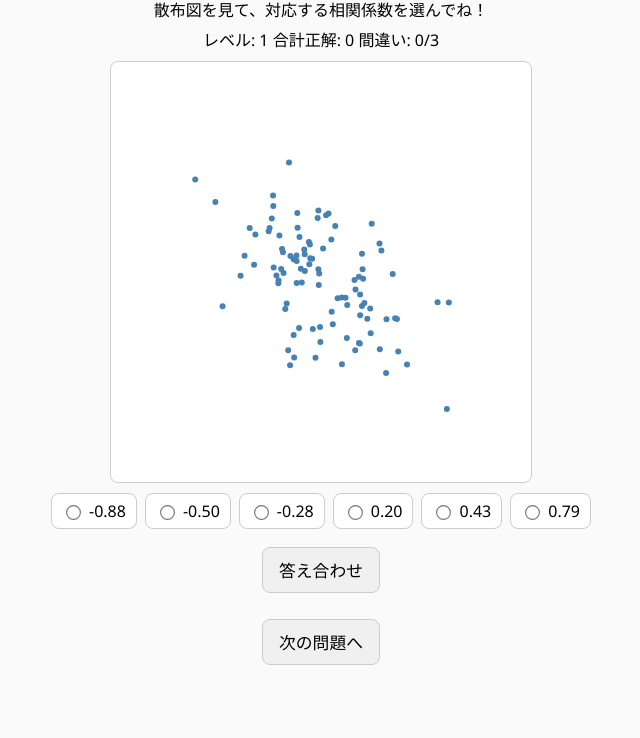
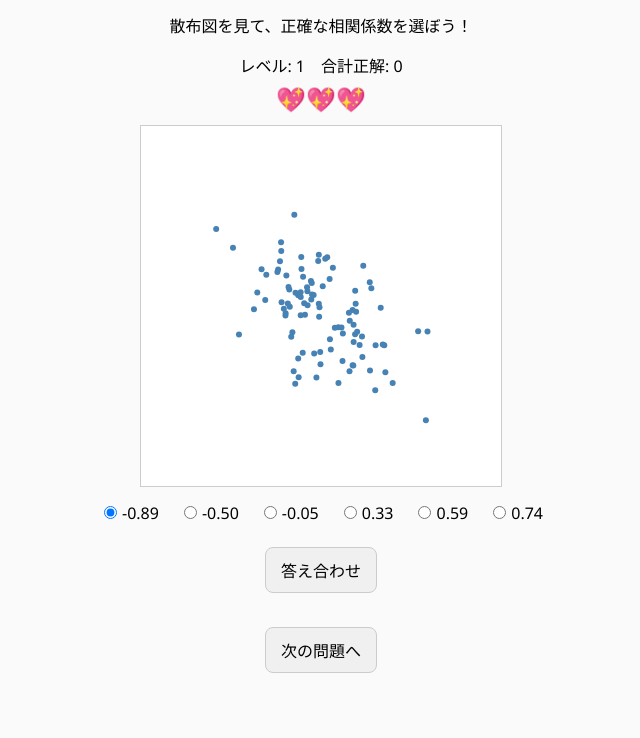
Before and after one commit to pde7swtm42p95ea/correlation-coefficient-game, a plain HTML site: page index.html in a window 1280 px wide. Shown: the part 62-800 px from the top of the page, without its empty margins (319-959 px from the left). Drawn offline with Linux system fonts and the light colour scheme.

Commit message:
index.html

```diff
--- a/index.html
+++ b/index.html
@@ -1,194 +1,228 @@
 <!DOCTYPE html>
 <html lang="ja">
 <head>
-<meta charset="utf-8" />
-<meta name="viewport" content="width=device-width,initial-scale=1" />
-<title>📊 相関係数当てゲーム</title>
+<meta charset="UTF-8">
+<meta name="viewport" content="width=device-width, initial-scale=1.0">
+<title>📊 相関係数 当てゲーム</title>
 <style>
-:root{
-  --bg:#fafafa; --border:#ccc; --btn:#f0f0f0; --btn-hover:#e0e0e0;
+body {
+  font-family: 'Hiragino Kaku Gothic ProN', 'Segoe UI', sans-serif;
+  text-align: center;
+  margin: 10px;
+  background: #fafafa;
 }
-body{margin:0; background:var(--bg); font-family:'Hiragino Kaku Gothic ProN','Segoe UI',sans-serif; text-align:center;}
-h2{margin:12px 0; font-size:clamp(1.1rem,2vw,1.5rem);}
-p{margin:6px 0; font-size:clamp(0.9rem,1.8vw,1rem);}
-#score{font-size:clamp(0.9rem,1.6vw,1rem); margin-bottom:8px;}
-canvas{
-  width:95vw; max-width:420px; aspect-ratio:1/1;
-  border:1px solid var(--border); border-radius:8px;
-  background:#fff; display:block; margin:10px auto;
+canvas {
+  border: 1px solid #ccc;
+  width: 90vw;
+  max-width: 360px;
+  height: auto;
+  background: white;
+  margin: 10px auto;
+  display: block;
 }
-.choice-container{
-  display:flex; flex-wrap:wrap; justify-content:center; gap:8px; margin:10px 0;
+button {
+  margin: 8px;
+  padding: 10px 15px;
+  font-size: 16px;
+  border-radius: 8px;
+  border: 1px solid #ccc;
+  background: #f0f0f0;
 }
-.choice-container label{
-  display:flex; align-items:center; gap:6px;
-  background:#fff; border:1px solid var(--border); border-radius:8px;
-  padding:6px 10px; font-size:clamp(0.95rem,1.8vw,1rem); cursor:pointer;
+button:hover { background: #e0e0e0; }
+#result {
+  font-weight: bold;
+  margin-top: 10px;
+  font-size: 18px;
+  transition: color 0.3s ease;
 }
-input[type="radio"]{transform:scale(1.15);}
-.btn{
-  padding:10px 16px; margin:8px; border-radius:8px;
-  border:1px solid var(--border); background:var(--btn);
-  font-size:clamp(1rem,2vw,1.05rem); cursor:pointer;
+#score {
+  font-size: 16px;
+  margin: 5px 0;
 }
-.btn:hover{background:var(--btn-hover);}
-#result{font-weight:700; margin-top:10px; font-size:clamp(1rem,2vw,1.1rem);}
+#hearts {
+  font-size: 24px;
+  margin-top: 5px;
+}
+.choice-container {
+  display: flex;
+  flex-wrap: wrap;
+  justify-content: center;
+  margin: 10px 0;
+}
+.choice-container label {
+  margin: 5px 10px;
+  font-size: 16px;
+  cursor: pointer;
+}
+input[type="radio"] { margin-right: 5px; }
 </style>
 </head>
 <body>
-<h2>📊 相関係数当てゲーム</h2>
-<p>散布図を見て、対応する相関係数を選んでね！</p>
-<div id="score">レベル: 1  合計正解: 0  間違い: 0/3</div>
+<h2>📊 相関係数 当てゲーム</h2>
+<p>散布図を見て、正確な相関係数を選ぼう！</p>
+<div id="score">レベル: 1　合計正解: 0</div>
+<div id="hearts">💖💖💖</div>
 <canvas id="scatter" width="360" height="360"></canvas>
 <div class="choice-container" id="choices"></div>
-<button class="btn" id="checkBtn">答え合わせ</button>
+<button id="checkBtn" onclick="checkAnswer()">答え合わせ</button>
 <p id="result"></p>
-<button class="btn" id="nextBtn">次の問題へ</button>
+<button onclick="nextQuestion()">次の問題へ</button>
 
 <script>
-let trueR=0, points=[], totalCorrect=0, wrongCount=0, answered=false, level=1;
+let trueR = 0;
+let points = [];
+let totalCorrect = 0;
+let wrongCount = 0;
+let answered = false;
+let level = 1;
+const maxMistakes = 3;
 
-function randn(){
-  let u=0,v=0; while(u===0)u=Math.random(); while(v===0)v=Math.random();
+function randn() {
+  let u=0,v=0; while(u===0) u=Math.random(); while(v===0) v=Math.random();
   return Math.sqrt(-2*Math.log(u))*Math.cos(2*Math.PI*v);
 }
-function clamp(v,min,max){return Math.min(Math.max(v,min),max);}
-function to2(v){return Number(v.toFixed(2));}
 
-function getStdDevByLevel(lv){return lv===1?0.6:lv===2?0.8:lv===3?1.5:2.0;}
-function getColorByLevel(lv){return lv===1?"steelblue":lv===2?"orange":lv===3?"green":"crimson";}
+function getStdDevByLevel(lv){
+  if(lv===1) return 0.6;
+  if(lv===2) return 0.8;
+  if(lv===3) return 1.5;
+  return 2.0;
+}
+
+function getColorByLevel(lv){
+  if(lv===1) return "steelblue";
+  if(lv===2) return "orange";
+  if(lv===3) return "green";
+  return "crimson";
+}
 
 function generateData(r,n=80,lv=1){
-  const data=[],sd=getStdDevByLevel(lv),safeR=clamp(r,-0.9999,0.9999);
+  const data=[];
+  const sd=getStdDevByLevel(lv);
   for(let i=0;i<n;i++){
     const x=randn()*sd;
-    const y=safeR*x+Math.sqrt(1-safeR*safeR)*randn()*sd;
+    const y=r*x + Math.sqrt(1-r*r)*randn()*sd;
     data.push([x,y]);
   }
   return data;
 }
 
 function drawScatter(data){
-  const canvas=document.getElementById("scatter");
-  const ctx=canvas.getContext("2d");
-  const dpr=window.devicePixelRatio||1;
-  const cssSize=Math.min(window.innerWidth*0.9,420);
-  canvas.style.width=cssSize+"px";
-  canvas.style.height=cssSize+"px";
-  canvas.width=cssSize*dpr;
-  canvas.height=cssSize*dpr;
-  ctx.setTransform(1,0,0,1,0,0);
-  ctx.scale(dpr,dpr);
-  ctx.clearRect(0,0,cssSize,cssSize);
+  const ctx=document.getElementById("scatter").getContext("2d");
+  ctx.clearRect(0,0,360,360);
   ctx.fillStyle=getColorByLevel(level);
-  const center=cssSize/2, scaleFactor=cssSize/5;
   data.forEach(([x,y])=>{
-    const px=center+x*scaleFactor, py=center-y*scaleFactor;
-    ctx.beginPath(); ctx.arc(px,py,3,0,2*Math.PI); ctx.fill();
+    const px=180+x*70;
+    const py=180-y*70;
+    ctx.beginPath();
+    ctx.arc(px,py,3,0,2*Math.PI);
+    ctx.fill();
   });
 }
 
-/* 🎯 6択生成：正3・負3・全体で0.15以上差を保証 */
-function createChoices(trueR){
-  const minDiff=0.15;
-  let choices=[], attempts=0;
-  while(attempts<500){
-    const pos=[],neg=[];
-    while(pos.length<3){
-      const r=to2(0.05+Math.random()*0.95);
-      if(pos.every(x=>Math.abs(x-r)>=minDiff)) pos.push(r);
+function generateDistinctValues(center,count,min,max){
+  const values=[];
+  let attempts=0;
+  while(values.length<count && attempts<500){
+    const val=min+(max-min)*Math.random();
+    const rounded=Math.round(val*100)/100;
+    if(values.every(x=>Math.abs(x-rounded)>=0.15)){
+      values.push(rounded);
     }
-    while(neg.length<3){
-      const r=to2(-0.05-Math.random()*0.95);
-      if(neg.every(x=>Math.abs(x-r)>=minDiff)) neg.push(r);
-    }
-    choices=[...neg,...pos];
-
-    // trueRを置換（同側のランダム位置）
-    if(trueR>=0){
-      const idx=3+Math.floor(Math.random()*3);
-      choices[idx]=to2(trueR);
-    }else{
-      const idx=Math.floor(Math.random()*3);
-      choices[idx]=to2(trueR);
-    }
-
-    // 全体の間隔チェック
-    let ok=true;
-    for(let i=0;i<choices.length;i++){
-      for(let j=i+1;j<choices.length;j++){
-        if(Math.abs(choices[i]-choices[j])<minDiff){
-          ok=false; break;
-        }
-      }
-      if(!ok) break;
-    }
-    if(ok) return choices.sort((a,b)=>a-b);
     attempts++;
   }
-  // fallback（500回超えたら安全にランダムで返す）
-  return [-0.9,-0.6,-0.3,0.3,0.6,0.9];
-}
-
-function updateScoreDisplay(){
-  document.getElementById("score").textContent=
-    `レベル: ${level}  合計正解: ${totalCorrect}  間違い: ${wrongCount}/3`;
-}
-
-function setRadioDisabled(disabled){
-  document.querySelectorAll('input[name="rchoice"]').forEach(i=>i.disabled=disabled);
+  return values;
 }
 
 function newQuestion(){
+  document.getElementById("result").textContent="";
+  document.getElementById("result").style.color="#000";
   answered=false;
-  document.getElementById("result").textContent="";
-  level=Math.floor(totalCorrect/5)+1;
-  trueR=to2((Math.random()*2-1));
-  points=generateData(trueR,100,level);
+
+  level = Math.floor(totalCorrect/5)+1;
+  trueR = Math.round((Math.random()*2-1)*100)/100;
+  points = generateData(trueR,100,level);
   drawScatter(points);
-  const choices=createChoices(trueR);
+
+  // 3 positive + 3 negative choices
+  const positive = generateDistinctValues(0.5,3,0,1);
+  const negative = generateDistinctValues(-0.5,3,-1,0);
+  let choices = [...positive, ...negative];
+
+  // Insert true answer randomly
+  if(!choices.includes(trueR)) {
+    const idx = Math.floor(Math.random()*choices.length);
+    choices[idx] = trueR;
+  }
+
+  // Ensure spacing ≥ 0.15
+  choices = [...new Set(choices)].sort((a,b)=>a-b);
+  for(let i=0;i<choices.length;i++){
+    for(let j=i+1;j<choices.length;j++){
+      if(Math.abs(choices[i]-choices[j])<0.15){
+        choices[j]=choices[j]>0?choices[j]+0.15:choices[j]-0.15;
+      }
+    }
+  }
+
   const container=document.getElementById("choices");
   container.innerHTML="";
-  choices.forEach((c)=>{
+  choices.forEach((c,i)=>{
     const label=document.createElement("label");
-    label.innerHTML=`<input type="radio" name="rchoice" value="${c}"> ${c.toFixed(2)}`;
+    label.innerHTML=`<input type="radio" name="rchoice" value="${c}" ${i===0?"checked":""}>${c.toFixed(2)}`;
     container.appendChild(label);
   });
+
   setRadioDisabled(false);
   updateScoreDisplay();
 }
 
+function setRadioDisabled(disabled){
+  document.querySelectorAll('input[name="rchoice"]').forEach(input=>{
+    input.disabled=disabled;
+  });
+}
+
 function checkAnswer(){
-  if(answered)return;
-  const selected=document.querySelector('input[name="rchoice"]:checked');
-  if(!selected){alert("選択肢を選んでください！");return;}
+  if(answered) return;
   answered=true;
-  const val=parseFloat(selected.value);
-  if(Math.abs(val-trueR)<0.001){
+  const selected=parseFloat(document.querySelector('input[name="rchoice"]:checked').value);
+
+  const resultEl=document.getElementById("result");
+
+  if(selected===trueR){
     totalCorrect++;
-    document.getElementById("result").textContent=`🎯 正解！ 実際の相関係数は ${trueR.toFixed(2)}`;
-  }else{
+    resultEl.textContent=`🎯 正解！ 実際の相関係数は ${trueR.toFixed(2)}`;
+    resultEl.style.color="#007bff";
+  } else {
     wrongCount++;
-    if(wrongCount>=3){
-      document.getElementById("result").innerHTML=`💀 ゲームオーバー!<br>
-      正解は <strong>${trueR.toFixed(2)}</strong><br>
-      <span style="color:red;font-size:1.5rem;">最終スコア: ${totalCorrect}</span>`;
-    }else{
-      document.getElementById("result").textContent=`❌ 残念！ 正解は ${trueR.toFixed(2)} でした。`;
-    }
+    resultEl.textContent=`❌ 残念！ 正解は ${trueR.toFixed(2)} でした。`;
+    resultEl.style.color="#ff3333";
   }
+
+  if(wrongCount>=maxMistakes){
+    resultEl.innerHTML=`💀 ゲームオーバー！<br>最終スコア: ${totalCorrect}`;
+    resultEl.style.color="#ff3333";
+  }
+
   setRadioDisabled(true);
   updateScoreDisplay();
 }
 
 function nextQuestion(){
-  if(wrongCount>=3){totalCorrect=0;wrongCount=0;}
+  if(wrongCount>=maxMistakes){
+    totalCorrect=0;
+    wrongCount=0;
+  }
   newQuestion();
 }
 
-document.getElementById("checkBtn").addEventListener("click",checkAnswer);
-document.getElementById("nextBtn").addEventListener("click",nextQuestion);
-window.addEventListener("resize",()=>drawScatter(points));
+function updateScoreDisplay(){
+  document.getElementById("score").textContent=`レベル: ${level}　合計正解: ${totalCorrect}`;
+  const hearts = "💖".repeat(maxMistakes - wrongCount) + "💔".repeat(wrongCount);
+  document.getElementById("hearts").textContent = hearts;
+}
+
 newQuestion();
 </script>
 </body>
```
